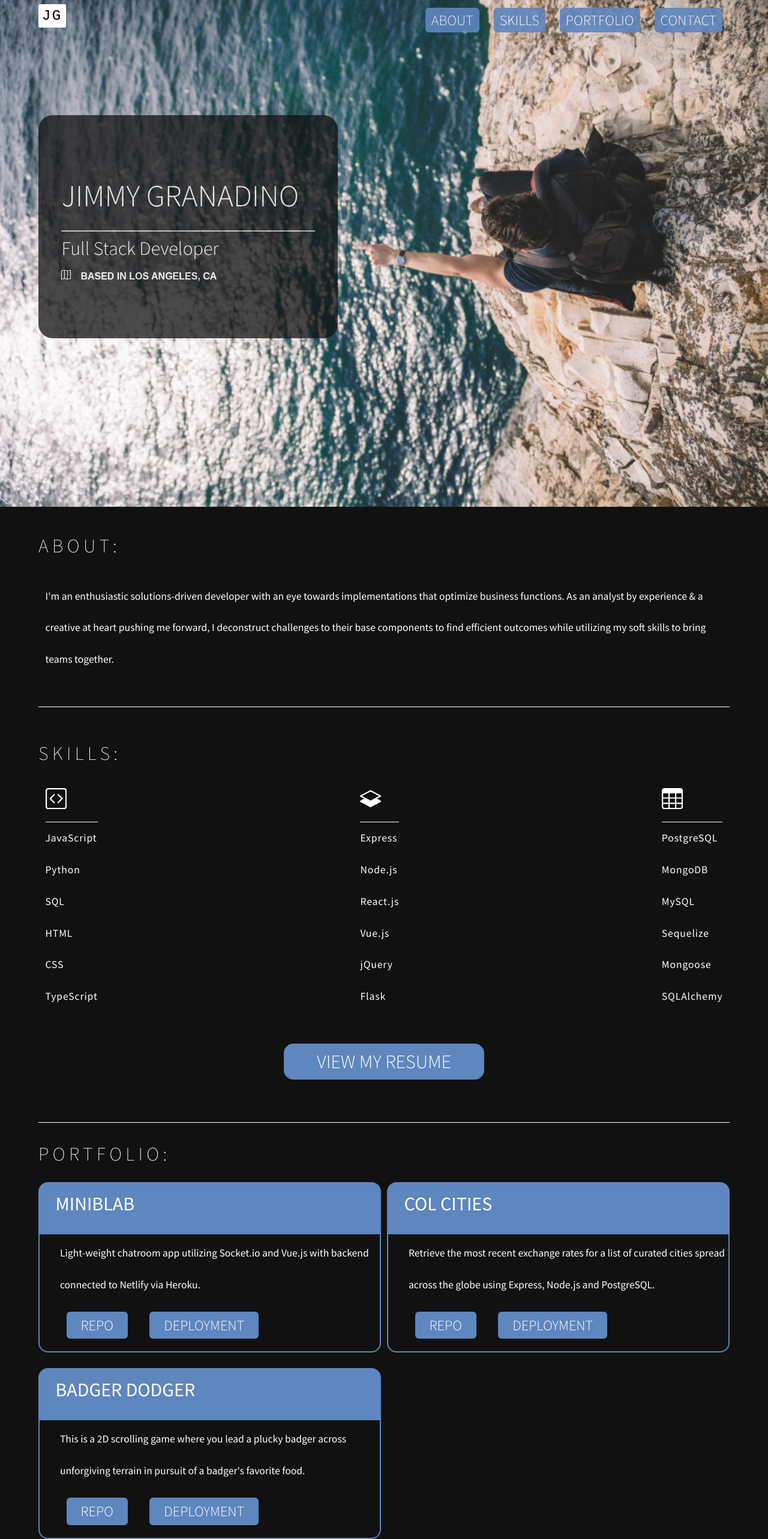
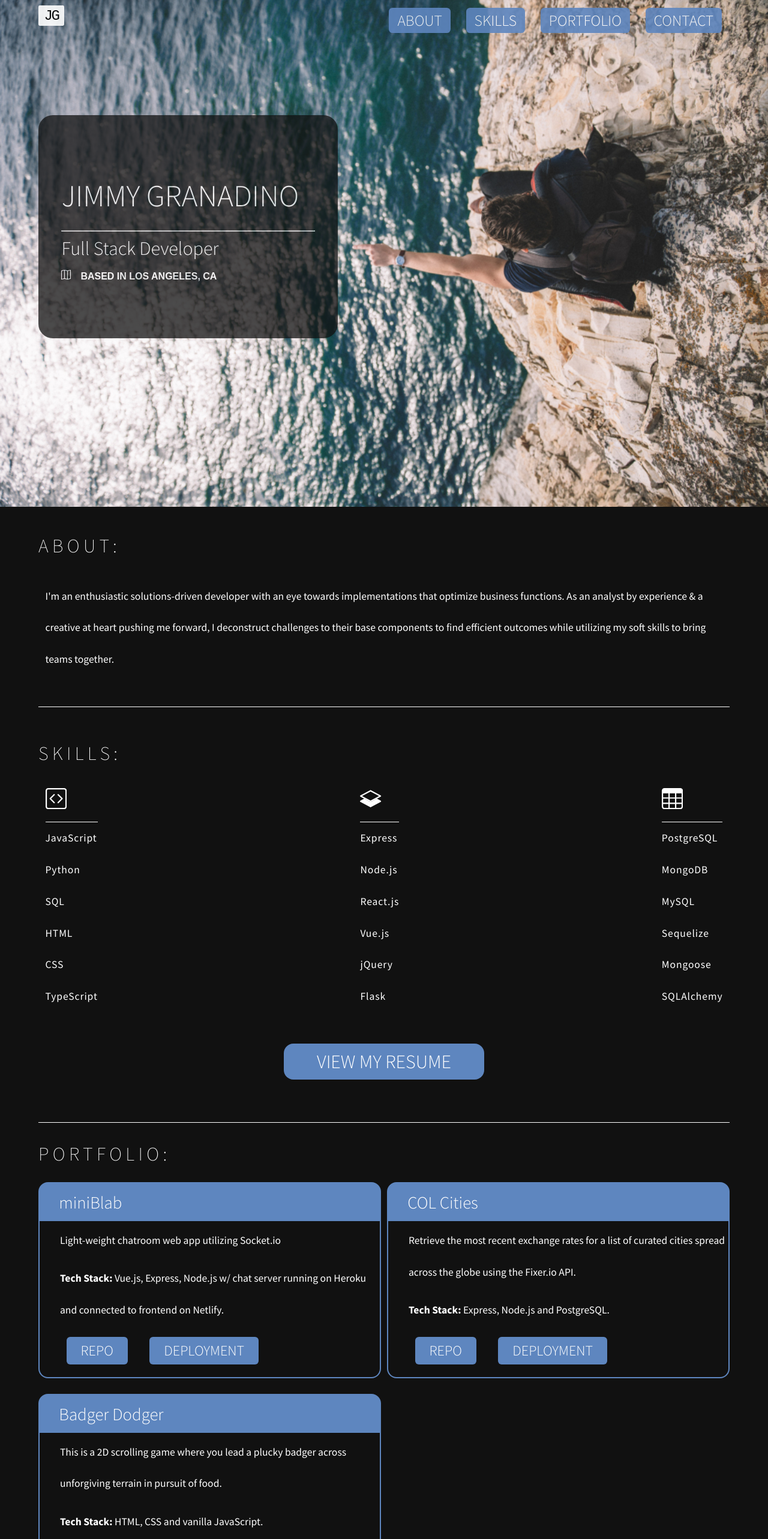
Before and after one commit to jimmygranadino/portfolio-react, a React (Create React App) app: page / in a window 1280 px wide. Shown: the top 2566 px of the page at 60% size. Built offline with nearby package versions, Linux system fonts and the light colour scheme; a web font is replaced by a local one.

Commit message:
rebuild pt5

```diff
--- a/src/App.css
+++ b/src/App.css
@@ -59,8 +59,7 @@
 }
 
 a:hover {
-  color: #5e86bf;
-  background-color: #ffffff;
+  color: #ffffff;
 }
 
 .container-bottom {
@@ -86,16 +85,8 @@
   background: #111111;
   margin: 5%;
   padding: 5% 0 3% 0;
-  opacity: 0.80;
-  border-radius: 3%;
-  transform: perspective(1px) translateZ(0);
-  transition: all 1s;
-  transition-property: transform;
-}
-
-.contact-card:hover {
-  opacity: 0.93;
-  transform: scale(1.05);
+  opacity: 0.85;
+  border-radius: 1em;
 }
 
 .contact-heading {
@@ -115,18 +106,29 @@
   padding-top: 1em;
 }
 
+.link-deco {
+  text-decoration: none;
+  color: #5e86bf;
+  transition: all 0.8s;
+  font-weight: 900;
+}
+
+.link-deco:hover {
+  color: #ffffff;
+}
+
 .port-title-card {
   background: #5e86bf;
   margin: 0;
-  padding: 0 0 5% 5%;
+  padding: 0 0 2% 6%;
   border-radius: 1em 1em 0 0;
 }
 
 .port-title-text {
   color: #ffffff;
-  font-size: 2.5vw;
+  font-size: 2.25vw;
   font-family: 'Source Sans Pro', sans-serif;
-  font-weight: 400;
+  font-weight: 300;
   padding-top: 2vh;
   margin: 0 auto;
 }
@@ -209,18 +211,14 @@
   border-radius: 0.5em;
 }
 
-.nav-link {
+.res-link:hover {
   color: #5e86bf;
-  font-size: 3vw;
-  font-family: 'Source Sans Pro', sans-serif;
-  font-weight: 400;
-  margin: 0 auto;
-  padding: 10px 45px 10px 45px;
+  background-color: #ffffff;
 }
 
-.no-marg {
-  margin: 0 auto;
-}
+
+
+
 
 
 
@@ -240,23 +238,29 @@
 
 .navbar-link {
   color: #ffffff;
-  font-size: 1.5em;
+  font-size: 1.6em;
   font-family: 'Source Sans Pro', sans-serif;
   font-weight: 300;
   margin: 0em 0.5em;
-  padding: 5px 10px;
+  padding: 5px 14px;
   background-color: #5e86bf;
   opacity: 0.9;
   float: right;
   border-radius: 0.25em;
 }
 
+.navbar-link:hover {
+  color: #5e86bf;
+  background-color: #ffffff;
+}
+
 .navbrand {
   background: #ffffff;
   text-align: right;
   color: #111111;
-  padding: 0.25em;
+  padding: 0.15em 0.4em;
   border-radius: 0.1em;
+  opacity: 0.9;
 }
 
 .navbrand-text {
@@ -266,7 +270,7 @@
   font-weight: 200;
   margin: 0 auto;
   text-align: center;
-  letter-spacing: 0.1em;
+  letter-spacing: -0.1em;
 }
 
 .navbar-button {
@@ -334,6 +338,66 @@
   margin-right: 1em;
 }
 
+.arrow {
+  border: solid #ffffff;
+  margin: -2em 0 0 5em;
+  border-width: 0px 0px 5px 5px;
+  display: inline-block;
+  padding: 1.5em;
+  box-shadow: -2px 3px #111111;
+  border-radius: 5%;
+  animation: sdb05 1.5s infinite;
+  box-sizing: border-box;
+}
+
+@-webkit-keyframes sdb05 {
+  0% {
+    -webkit-transform: rotate(-45deg) translate(0, 0);
+    opacity: 0;
+  }
+  50% {
+    opacity: 1;
+  }
+  100% {
+    -webkit-transform: rotate(-45deg) translate(-20px, 20px);
+    opacity: 0;
+  }
+}
+@keyframes sdb05 {
+  0% {
+    transform: rotate(-45deg) translate(0, 0);
+    opacity: 0;
+  }
+  50% {
+    opacity: 1;
+  }
+  100% {
+    transform: rotate(-45deg) translate(-20px, 20px);
+    opacity: 0;
+  }
+}
+
+.scroller {
+  position: absolute;
+  top: 75%;
+  left: 42%;
+}
+
+.scroller-text {
+  color: #ffffff;
+  font-size: 1.5em;
+  font-family: 'Source Sans Pro', sans-serif;
+  font-weight: 400;
+  margin-top: 1em;
+  letter-spacing: .2em;
+  text-shadow: 1px 2px 5px #111111, 1px 1px 0px #111111, -1px -2px 2px #111111 ;
+  transition: all 0.5s;
+}
+
+.scroller-text:hover {
+  transform: scale(1.1);
+}
+
 .headings {
   color: #ffffff;
   font-size: 2em;
@@ -369,16 +433,24 @@
 .port-one {
   grid-column: 1;
   grid-row: 1;
+  transition: all 0.5s;
 }
 
 .port-two {
   grid-column: 2;
   grid-row: 1;
+  transition: all 0.5s;
 }
 
 .port-three {
   grid-column: 1;
   grid-row: 2;
+  transition: all 0.5s;
+}
+
+.port-one:hover, .port-two:hover, .port-three:hover {
+  transform: scale(1.02);
+  filter: brightness(120%);
 }
 
 .send-btn {
@@ -413,7 +485,7 @@
   height: 20em;
 }
 
-@media screen and (max-width: 650px) {
+@media screen and (max-width: 700px) {
   .navbar a:not(:first-child) {display: none;}
   .navbar {background-color: #111111;}
   .navbar a.navbar-button {
@@ -450,9 +522,12 @@
   .portfolio-grid {
     display: block;
   }
+  .scroller {
+    display: none;
+  }
 }
 
-@media screen and (max-width: 650px) {
+@media screen and (max-width: 700px) {
   .navbar.responsive {
     position: absolute;
     z-index: 9999;
--- a/src/components/Landing.jsx
+++ b/src/components/Landing.jsx
@@ -1,7 +1,7 @@
 import React from 'react';
 import Navbar from './Navbar';
 import Header from './Header';
-
+import { HashLink as Link } from 'react-router-hash-link';
 
 const Landing = () => {
 
@@ -10,6 +10,11 @@
                 <div className="landing">
                     <Navbar />
                     <Header />
+                    <div className="scroller">
+                        <Link to="#about">
+                            <i className="arrow"></i>
+                        </Link>
+                    </div>
                 </div>
         </section>
     )
--- a/src/components/Portfolio.jsx
+++ b/src/components/Portfolio.jsx
@@ -10,30 +10,33 @@
                 <div className="portfolio-grid">
                     <div className="port-one">
                         <div className="port-title-card">
-                            <h2 className="port-title-text">MINIBLAB</h2>
+                            <h2 className="port-title-text">miniBlab</h2>
                         </div>
                         <div className="port-body-card">
-                            <p className="content-text">Light-weight chatroom app utilizing Socket.io and Vue.js with backend connected to Netlify via Heroku.</p>
+                            <p className="content-text">Light-weight chatroom web app utilizing Socket.io</p>
+                            <p className="content-text"><strong>Tech Stack:</strong> Vue.js, Express, Node.js w/ chat server running on Heroku and connected to frontend on Netlify.</p>
                             <br />
                             <a href="https://github.com/jimmygranadino/miniblab" target="_blank" rel="noopener noreferrer" className="norm-btn">REPO</a> <a href="https://wonderful-haibt-c86035.netlify.app/" target="_blank" rel="noopener noreferrer" className="norm-btn">DEPLOYMENT</a>
                         </div>
                     </div>
                     <div className="port-two">
                         <div className="port-title-card">
-                            <h2 className="port-title-text">COL CITIES</h2>
+                            <h2 className="port-title-text">COL Cities</h2>
                         </div>
                         <div className="port-body-card">
-                            <p className="content-text">Retrieve the most recent exchange rates for a list of curated cities spread across the globe using Express, Node.js and PostgreSQL.</p>
+                            <p className="content-text">Retrieve the most recent exchange rates for a list of curated cities spread across the globe using the Fixer.io API.</p>
+                            <p className="content-text"><strong>Tech Stack:</strong> Express, Node.js and PostgreSQL.</p>
                             <br />
                             <a href="https://github.com/jimmygranadino/p2" target="_blank" rel="noopener noreferrer" className="norm-btn">REPO</a> <a href="https://colcities.herokuapp.com/" target="_blank" rel="noopener noreferrer" className="norm-btn">DEPLOYMENT</a>
                         </div>
                     </div>
                     <div className="port-three">
                         <div className="port-title-card">
-                            <h2 className="port-title-text">BADGER DODGER</h2>
+                            <h2 className="port-title-text">Badger Dodger</h2>
                         </div>
                         <div className="port-body-card">
-                            <p className="content-text">This is a 2D scrolling game where you lead a plucky badger across unforgiving terrain in pursuit of a badger's favorite food.</p>
+                            <p className="content-text">This is a 2D scrolling game where you lead a plucky badger across unforgiving terrain in pursuit of food.</p>
+                            <p className="content-text"><strong>Tech Stack:</strong> HTML, CSS and vanilla JavaScript.</p>
                             <br />
                             <a href="https://github.com/jimmygranadino/badgerdodger" target="_blank" rel="noopener noreferrer" className="norm-btn">REPO</a> <a href="https://jimmygranadino.github.io/badgerdodger/" target="_blank" rel="noopener noreferrer" className="norm-btn">DEPLOYMENT</a>
                         </div>
```
Also changed, not shown: src/components/Contact.jsx (+4 -4 lines).
